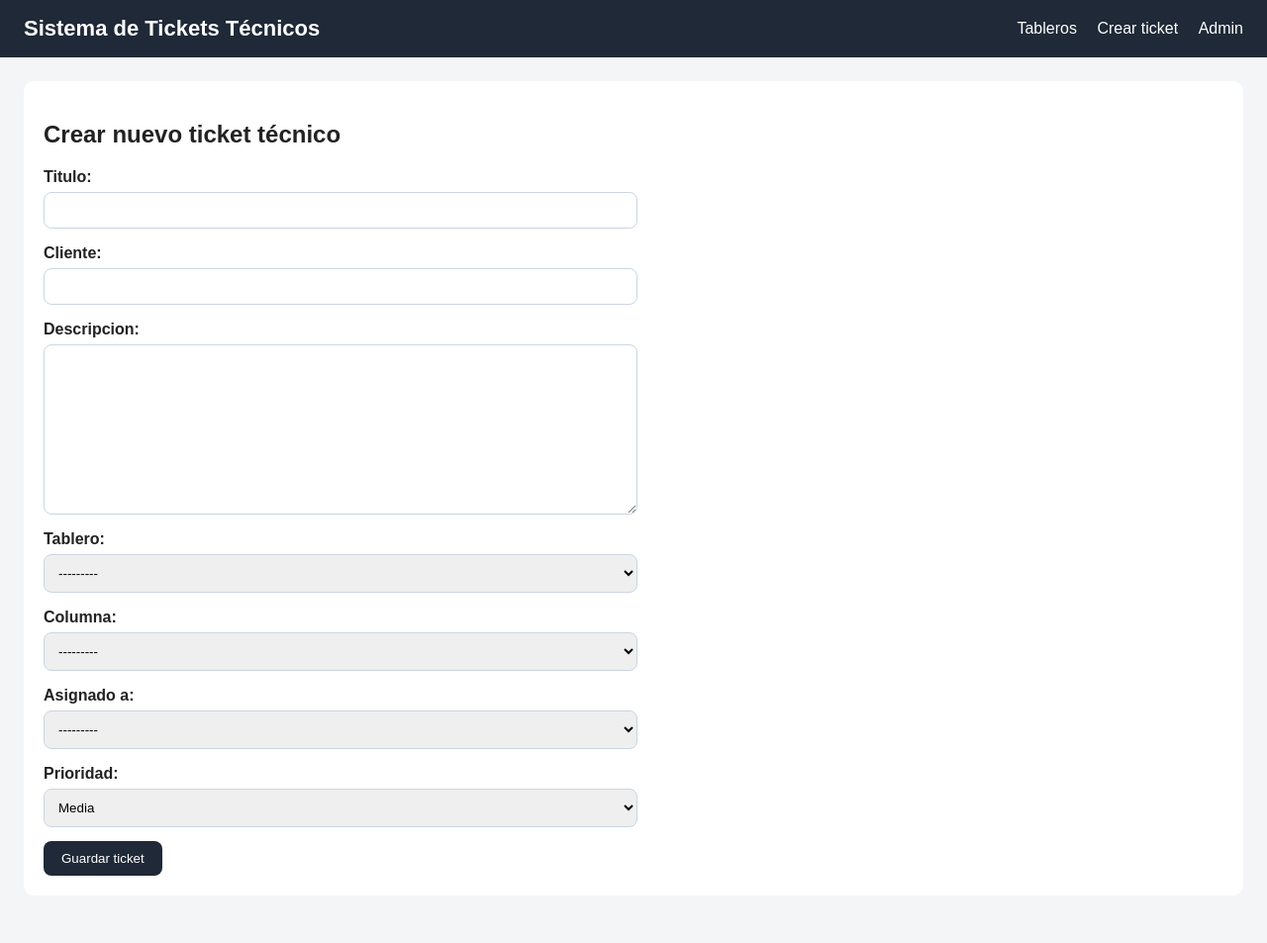
After one commit to lucaslezcano03/PROYECTO-SISTEMA-TRELLO, a Django app: page /tickets/crear/ in a window 1280 px wide. The commit adds this page. Shown: the whole page at 99% size. Run offline with Django 5.2, Linux system fonts and the light colour scheme; the visitor is signed in with stand-in values (Sample User, id 1); data comes from the database, SQL or seed files in the repository; data that the repository does not hold is empty.

Commit message:
feat: agregar creacion y detalle de tickets

```diff
--- /dev/null
+++ b/apps/tickets/forms.py
@@ -0,0 +1,57 @@
+from django import forms
+from django.contrib.auth import get_user_model
+from django.db.models import Q
+
+from apps.boards.models import Board, BoardColumn
+from .models import Ticket, TicketComment
+
+
+class TicketForm(forms.ModelForm):
+    class Meta:
+        model = Ticket
+        fields = [
+            'titulo',
+            'cliente',
+            'descripcion',
+            'tablero',
+            'columna',
+            'asignado_a',
+            'prioridad',
+        ]
+
+    def __init__(self, *args, usuario=None, **kwargs):
+        super().__init__(*args, **kwargs)
+
+        if usuario:
+            tableros_usuario = Board.objects.filter(
+                Q(creado_por=usuario) | Q(miembros=usuario)
+            ).distinct()
+
+            self.fields['tablero'].queryset = tableros_usuario
+            self.fields['columna'].queryset = BoardColumn.objects.filter(
+                tablero__in=tableros_usuario
+            )
+
+            Usuario = get_user_model()
+            self.fields['asignado_a'].queryset = Usuario.objects.filter(
+                Q(tableros_creados__in=tableros_usuario) |
+                Q(tableros_asignados__in=tableros_usuario)
+            ).distinct()
+
+    def clean(self):
+        datos = super().clean()
+        tablero = datos.get('tablero')
+        columna = datos.get('columna')
+
+        if tablero and columna and columna.tablero != tablero:
+            raise forms.ValidationError(
+                'La columna seleccionada no pertenece al tablero indicado.'
+            )
+
+        return datos
+
+
+class TicketCommentForm(forms.ModelForm):
+    class Meta:
+        model = TicketComment
+        fields = ['mensaje']
--- /dev/null
+++ b/apps/tickets/urls.py
@@ -0,0 +1,10 @@
+from django.urls import path
+
+from . import views
+
+app_name = 'tickets'
+
+urlpatterns = [
+    path('crear/', views.ticket_create, name='ticket_create'),
+    path('<int:ticket_id>/', views.ticket_detail, name='ticket_detail'),
+]
--- a/apps/tickets/views.py
+++ b/apps/tickets/views.py
@@ -1,3 +1,52 @@
-from django.shortcuts import render
+from django.contrib.auth.decorators import login_required
+from django.db.models import Q
+from django.shortcuts import get_object_or_404, redirect, render
 
-# Create your views here.
+from .forms import TicketCommentForm, TicketForm
+from .models import Ticket
+
+
+@login_required
+def ticket_create(request):
+    if request.method == 'POST':
+        form = TicketForm(request.POST, usuario=request.user)
+
+        if form.is_valid():
+            ticket = form.save(commit=False)
+            ticket.creado_por = request.user
+            ticket.save()
+
+            return redirect('boards:board_detail', board_id=ticket.tablero.id)
+    else:
+        form = TicketForm(usuario=request.user)
+
+    return render(request, 'tickets/ticket_form.html', {
+        'form': form
+    })
+
+
+@login_required
+def ticket_detail(request, ticket_id):
+    ticket = get_object_or_404(
+        Ticket,
+        Q(id=ticket_id),
+        Q(tablero__creado_por=request.user) | Q(tablero__miembros=request.user)
+    )
+
+    if request.method == 'POST':
+        form = TicketCommentForm(request.POST)
+
+        if form.is_valid():
+            comentario = form.save(commit=False)
+            comentario.ticket = ticket
+            comentario.usuario = request.user
+            comentario.save()
+
+            return redirect('tickets:ticket_detail', ticket_id=ticket.id)
+    else:
+        form = TicketCommentForm()
+
+    return render(request, 'tickets/ticket_detail.html', {
+        'ticket': ticket,
+        'form': form
+    })
--- a/config/urls.py
+++ b/config/urls.py
@@ -21,4 +21,5 @@ from django.urls import include, path
 urlpatterns = [
     path('admin/', admin.site.urls),
     path('', include('apps.boards.urls')),
+    path('tickets/', include('apps.tickets.urls')),
 ]
--- a/static/css/styles.css
+++ b/static/css/styles.css
@@ -94,3 +94,50 @@ body {
     color: #6b7280;
     font-size: 14px;
 }
+
+.formulario {
+    max-width: 600px;
+}
+
+.formulario p {
+    display: flex;
+    flex-direction: column;
+    margin-bottom: 14px;
+}
+
+.formulario label {
+    font-weight: bold;
+    margin-bottom: 6px;
+}
+
+.formulario input,
+.formulario textarea,
+.formulario select {
+    padding: 10px;
+    border: 1px solid #cbd5e1;
+    border-radius: 8px;
+}
+
+.formulario button {
+    background: #1f2937;
+    color: white;
+    padding: 10px 18px;
+    border: none;
+    border-radius: 8px;
+    cursor: pointer;
+}
+
+.formulario button:hover {
+    background: #374151;
+}
+
+.comentario {
+    background: #f3f4f6;
+    padding: 12px;
+    border-radius: 8px;
+    margin-bottom: 10px;
+}
+
+.comentario p {
+    margin-top: 0;
+}
--- a/templates/base.html
+++ b/templates/base.html
@@ -14,6 +14,7 @@
 
     <nav>
         <a href="{% url 'boards:board_list' %}">Tableros</a>
+        <a href="{% url 'tickets:ticket_create' %}">Crear ticket</a>
         <a href="/admin/">Admin</a>
     </nav>
 </header>
--- a/templates/boards/board_detail.html
+++ b/templates/boards/board_detail.html
@@ -14,7 +14,10 @@
 
             {% for ticket in columna.tickets.all %}
                 <div class="ticket">
-                    <h4>{{ ticket.titulo }}</h4>
+                    <h4>
+                        <a href="{% url 'tickets:ticket_detail' ticket.id %}">{{ ticket.titulo }}
+                        </a>
+                    </h4>
                     <p><strong>Cliente:</strong> {{ ticket.cliente }}</p>
                     <p><strong>Prioridad:</strong> {{ ticket.get_prioridad_display }}</p>
 
--- /dev/null
+++ b/templates/tickets/ticket_form.html
@@ -0,0 +1,17 @@
+{% extends 'base.html' %}
+
+{% block content %}
+
+<section class="bloque">
+    <h2>Crear nuevo ticket técnico</h2>
+
+    <form method="post" class="formulario">
+        {% csrf_token %}
+
+        {{ form.as_p }}
+
+        <button type="submit">Guardar ticket</button>
+    </form>
+</section>
+
+{% endblock %}
```
Also changed, not shown: templates/tickets/ticket_detail.html (added, +49 -0 lines).
